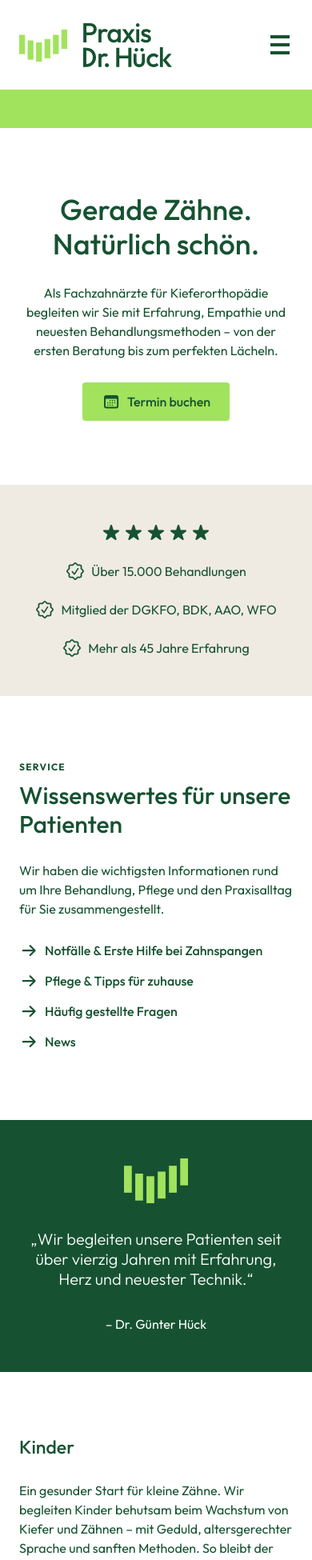
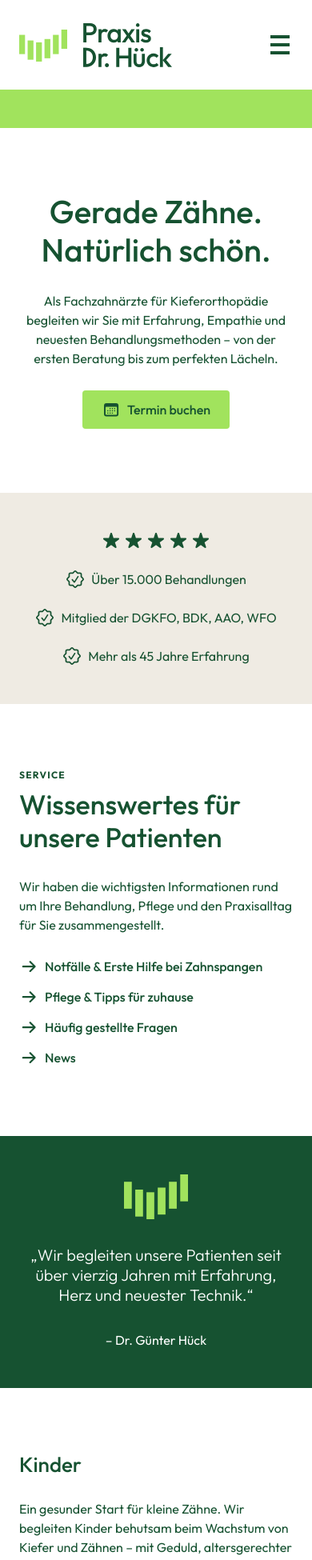
Before and after one commit to mstnwl/geradezaehne, a Next.js app: page / in a window 390 px wide. Shown: the top 1950 px of the page at 80% size. Built offline with nearby package versions, Linux system fonts and the light colour scheme.

Commit message:
fix: raise mobile headline sizes

```diff
--- a/app/globals.css
+++ b/app/globals.css
@@ -56,19 +56,19 @@ h4 {
 }
 
 h1 {
-  font-size: 2.25rem;
+  font-size: 2.5rem;
 }
 
 h2 {
-  font-size: 1.875rem;
+  font-size: 2.125rem;
 }
 
 h3 {
-  font-size: 1.4375rem;
+  font-size: 1.625rem;
 }
 
 h4 {
-  font-size: 1.25rem;
+  font-size: 1.375rem;
 }
 
 h4:not(:first-child) {
```
